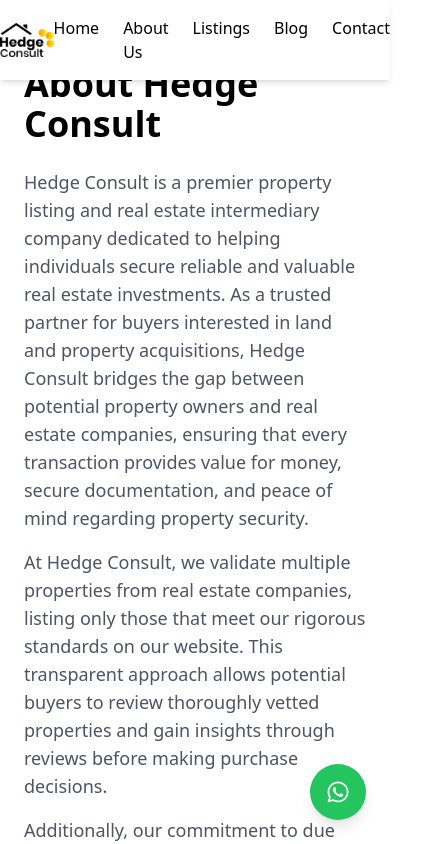
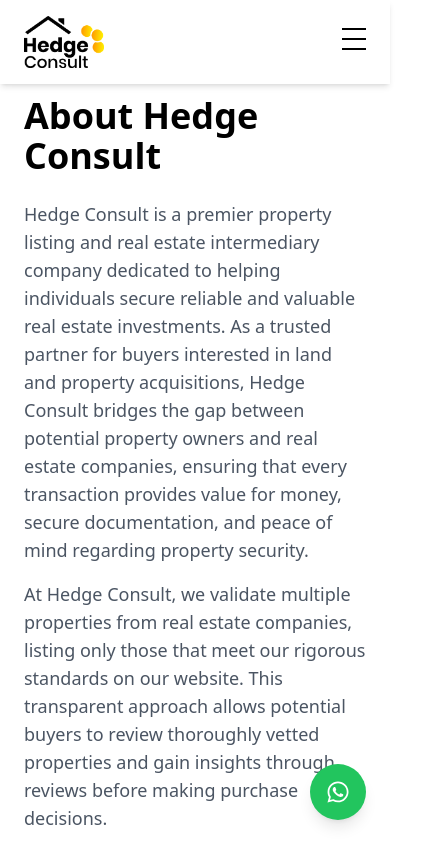
Before and after one commit to samuelsuu/hedge-consult, a React (Vite) app: page /about in a window 390 px wide. Shown: the top 844 px of the page, 434 px wide, since content can reach past the window. Built offline with nearby package versions, Linux system fonts and the light colour scheme.

Commit message:
make the the header mobile responsvie and adjust some padding in other pages

```diff
--- a/src/components/FAQ.jsx
+++ b/src/components/FAQ.jsx
@@ -36,7 +36,7 @@
   };
 
   return (
-    <section className="bg-gray-50 py-12">
+    <section className="bg-gray-50 py-12 px-5">
       <div className="container mx-auto text-center">
         <h2 className="text-3xl font-bold text-black mb-8">Frequently Asked Questions</h2>
         <p className="text-gray-600 mb-12">
--- a/src/components/Footer.jsx
+++ b/src/components/Footer.jsx
@@ -94,8 +94,8 @@
           <div>
             <h3 className="text-lg font-semibold mb-2 text-gold">Contact Us</h3>
             <p className="text-gray-400">123 Real Estate Avenue</p>
-            <p className="text-gray-400">info@hedgeconsult.com</p>
-            <p className="text-gray-400">+1 (123) 456-7890</p>
+            <p className="text-gray-400">Hedgewayconsult@gmail.com</p>
+            <p className="text-gray-400">07059854967</p>
           </div>
         </div>
 
--- a/src/components/Header.jsx
+++ b/src/components/Header.jsx
@@ -1,9 +1,14 @@
-import React from 'react';
+import React, { useState } from 'react';
 import img from '../assets/logo.png';
 
 const Header = () => {
+  const [isMenuOpen, setIsMenuOpen] = useState(false); // State to track if the menu is open or closed
+
+  // Toggle the menu visibility
+  const toggleMenu = () => setIsMenuOpen(!isMenuOpen);
+
   return (
-    <header className="fixed top-0 left-0 w-full bg-white text-black py-4 shadow-md z-50">
+    <header className="fixed top-0 left-0 w-full bg-white text-black py-4 shadow-md z-50 px-6">
       <div className="container mx-auto flex justify-between items-center">
         {/* Logo Section */}
         <div className="flex items-center space-x-4">
@@ -14,8 +19,35 @@
           />
         </div>
 
-        {/* Navigation Menu */}
-        <nav>
+        {/* Hamburger Icon for mobile */}
+        <div className="block lg:hidden">
+          <button
+            onClick={toggleMenu}
+            className="text-black hover:text-gold focus:outline-none relative z-10"
+          >
+            <div
+              className={`w-6 h-0.5 bg-black transition-transform duration-300 ease-in-out ${
+                isMenuOpen ? 'rotate-45 translate-y-2' : ''
+              }`}
+              style={{ transition: 'transform 0.3s ease-in-out' }}
+            ></div>
+            <div
+              className={`w-6 h-0.5 bg-black mt-2 transition-transform duration-300 ease-in-out ${
+                isMenuOpen ? 'opacity-0' : ''
+              }`}
+              style={{ transition: 'transform 0.3s ease-in-out' }}
+            ></div>
+            <div
+              className={`w-6 h-0.5 bg-black mt-2 transition-transform duration-300 ease-in-out ${
+                isMenuOpen ? '-rotate-45 -translate-y-2' : ''
+              }`}
+              style={{ transition: 'transform 0.3s ease-in-out' }}
+            ></div>
+          </button>
+        </div>
+
+        {/* Navigation Menu (Desktop version) */}
+        <nav className="hidden lg:flex space-x-6">
           <ul className="flex space-x-6">
             <li>
               <a href="/" className="hover:text-gold">
@@ -45,6 +77,63 @@
           </ul>
         </nav>
       </div>
+
+      {/* Mobile Navigation Menu */}
+      <div
+        className={`lg:hidden fixed top-0 left-0 w-full h-full bg-black bg-opacity-50 transition-all ${
+          isMenuOpen ? 'block' : 'hidden'
+        }`}
+      >
+        <div className="bg-white w-3/4 h-full p-6">
+          <button
+            onClick={toggleMenu}
+            className="text-black hover:text-gold focus:outline-none absolute top-4 right-4"
+          >
+            <svg
+              className="w-6 h-6"
+              fill="none"
+              stroke="currentColor"
+              viewBox="0 0 24 24"
+              xmlns="http://www.w3.org/2000/svg"
+            >
+              <path
+                strokeLinecap="round"
+                strokeLinejoin="round"
+                strokeWidth="2"
+                d="M6 18L18 6M6 6l12 12"
+              />
+            </svg>
+          </button>
+
+          <ul className="flex flex-col space-y-6 mt-10 text-center">
+            <li>
+              <a href="/" className="hover:text-gold" onClick={toggleMenu}>
+                Home
+              </a>
+            </li>
+            <li>
+              <a href="/about" className="hover:text-gold" onClick={toggleMenu}>
+                About Us
+              </a>
+            </li>
+            <li>
+              <a href="/listings" className="hover:text-gold" onClick={toggleMenu}>
+                Listings
+              </a>
+            </li>
+            <li>
+              <a href="/blog" className="hover:text-gold" onClick={toggleMenu}>
+                Blog
+              </a>
+            </li>
+            <li>
+              <a href="/contact" className="hover:text-gold" onClick={toggleMenu}>
+                Contact
+              </a>
+            </li>
+          </ul>
+        </div>
+      </div>
     </header>
   );
 };
--- a/src/components/Services .jsx
+++ b/src/components/Services .jsx
@@ -26,7 +26,7 @@
   ];
 
   return (
-    <section className="bg-gray-50 py-12">
+    <section className="bg-gray-50 py-12 px-5">
       <div className="container mx-auto text-center">
         <h2 className="text-3xl font-bold text-black mb-8">Our Services</h2>
         <p className="text-gray-600 mb-12">
--- a/src/components/TestimonialSlider.jsx
+++ b/src/components/TestimonialSlider.jsx
@@ -5,13 +5,15 @@
 import 'swiper/css/navigation'; // Styles for navigation buttons
 import 'swiper/css/pagination'; // Styles for pagination
 
+import img from '../assets/test.jpg'
+
 const testimonials = [
   {
     name: 'John Doe',
     role: 'Real Estate Investor',
     message:
       "Hedge Consult has made my property investment journey seamless and hassle-free. The listings are well-vetted, and the team is incredibly professional.",
-    image: '/assets/testimonial1.jpg', // Replace with the actual path to the image
+    image: {img}, // Replace with the actual path to the image
   },
   {
     name: 'Jane Smith',
--- a/src/pages/AboutUs.jsx
+++ b/src/pages/AboutUs.jsx
@@ -3,7 +3,7 @@
 
 const About = () => {
   return (
-    <section className="bg-white py-16 px-6">
+    <section className="bg-white py-24 px-6">
       <div className="container mx-auto grid grid-cols-1 lg:grid-cols-2 gap-12 items-center">
         {/* Text Section */}
         <div>
--- a/src/pages/ContactForm.jsx
+++ b/src/pages/ContactForm.jsx
@@ -1,6 +1,6 @@
 const ContactForm = () => {
   return (
-    <section className="bg-gray-50 py-10">
+    <section className="bg-gray-50 py-10 px-5">
       <div className="container mx-auto max-w-lg">
         <h2 className="text-3xl font-bold text-center text-black mb-6">
           Get in Touch
--- a/src/pages/Listing.jsx
+++ b/src/pages/Listing.jsx
@@ -31,7 +31,7 @@
   });
 
   return (
-    <div className="bg-white min-h-screen">
+    <div className="bg-white min-h-screen py-24">
       <Filters onFilterChange={handleFilterChange} />
       <div className="container mx-auto py-10">
         {filteredProperties.length > 0 ? (
```
Also changed, not shown: src/assets/test.jpg (added).
